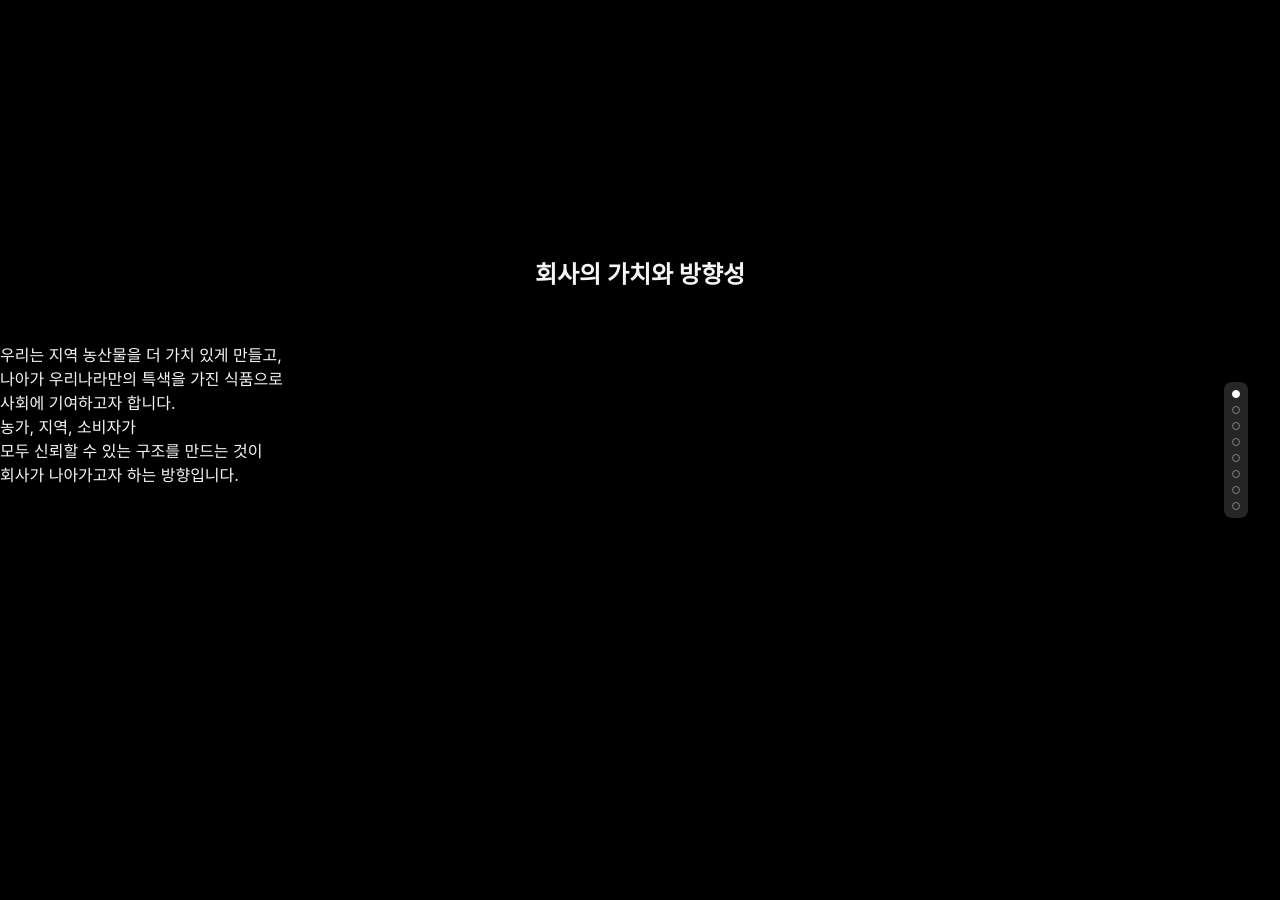
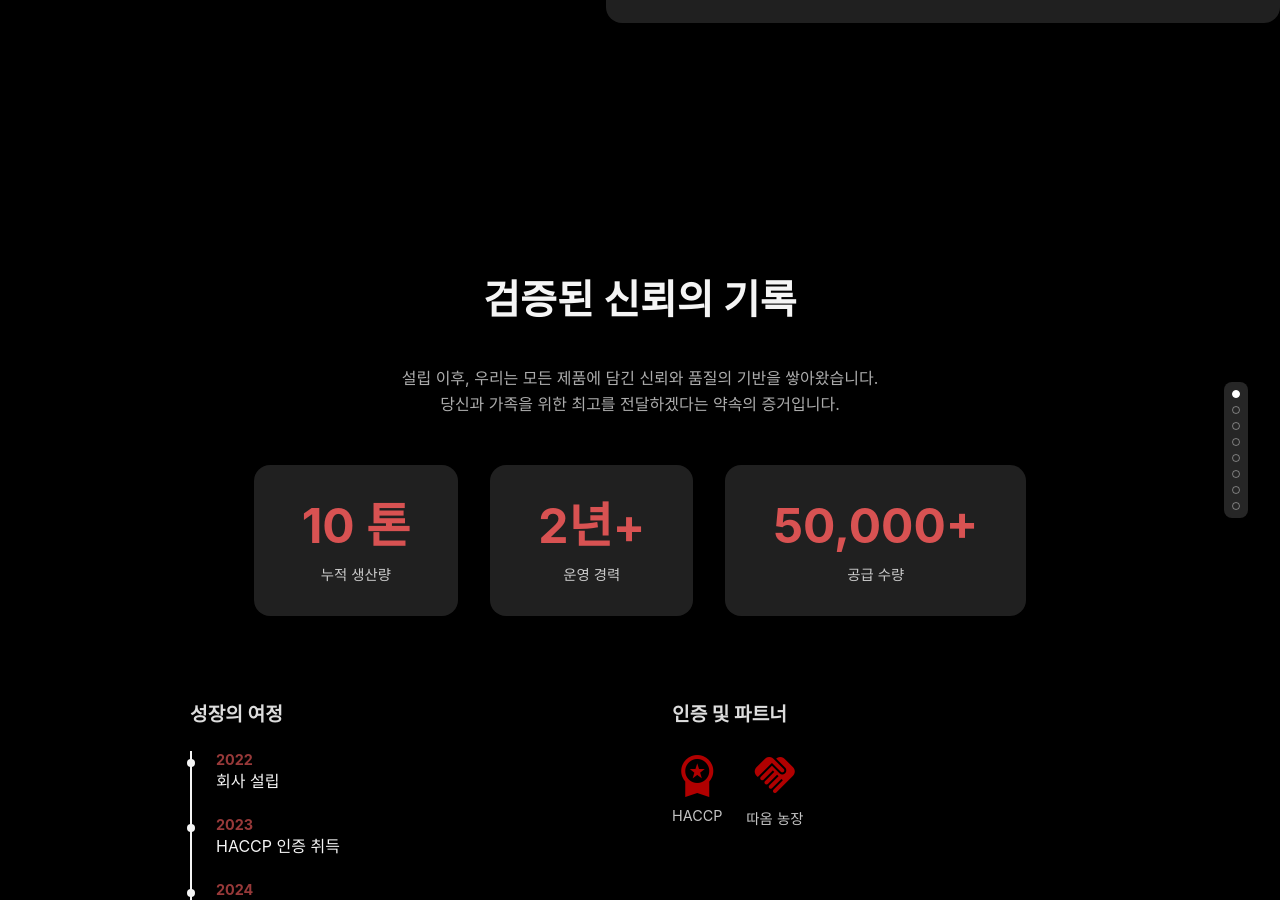
Before and after one commit to MellowCottageWorks/kosim, a Jekyll site: the page built from index.md, in a window 1280 px wide and 900 px high, scrolled down 5417 px. Built offline with Jekyll 4.4.1, drawn with Linux system fonts in a browser that asks for light colours; grey boxes are pictures that could not be loaded.

Commit message:
apply design for 7 and 8th page

```diff
--- a/_includes/content/values.md
+++ b/_includes/content/values.md
@@ -1,9 +1,51 @@
-## 회사의 가치와 방향성
+## 검증된 신뢰의 기록
 
-우리는 지역 농산물을 더 가치 있게 만들고,
-나아가 우리나라만의 특색을 가진 식품으로
-사회에 기여하고자 합니다.
+<p class="subtitle">설립 이후, 우리는 모든 제품에 담긴 신뢰와 품질의 기반을 쌓아왔습니다.<br>당신과 가족을 위한 최고를 전달하겠다는 약속의 증거입니다.</p>
 
-농가, 지역, 소비자가
-모두 신뢰할 수 있는 구조를 만드는 것이
-회사가 나아가고자 하는 방향입니다.
+<div class="stats">
+    <div class="stat">
+        <strong>10 톤</strong>
+        <span>누적 생산량</span>
+    </div>
+    <div class="stat">
+        <strong>2년+</strong>
+        <span>운영 경력</span>
+    </div>
+    <div class="stat">
+        <strong>50,000+</strong>
+        <span>공급 수량</span>
+    </div>
+</div>
+
+<div class="two-columns">
+    <div class="journey">
+        <h3>성장의 여정</h3>
+        <ul class="timeline">
+            <li>
+                <span class="year">2022</span>
+                <span class="title">회사 설립</span>
+            </li>
+            <li>
+                <span class="year">2023</span>
+                <span class="title">HACCP 인증 취득</span>
+            </li>
+            <li>
+                <span class="year">2024</span>
+                <span class="title">토마토즙 10톤 생산 달성</span>
+            </li>
+        </ul>
+    </div>
+    <div class="certifications">
+        <h3>인증 및 파트너</h3>
+        <div class="badges">
+            <div class="badge">
+                <span class="material-icons">workspace_premium</span>
+                <span class="label">HACCP</span>
+            </div>
+            <div class="badge">
+                <span class="material-icons">handshake</span>
+                <span class="label">따옴 농장</span>
+            </div>
+        </div>
+    </div>
+</div>
--- a/_includes/head.html
+++ b/_includes/head.html
@@ -26,6 +26,6 @@
 <meta name="viewport" content="width=device-width, initial-scale=1, viewport-fit=cover">
 
 <link rel="stylesheet" href="./stylesheet/main.css">
-<link href="https://fonts.googleapis.com/icon?family=Material+Icons:FILL@0..1&icon_names=verified_user,precision_manufacturing,factory,check_circle" rel="stylesheet">
+<link href="https://fonts.googleapis.com/icon?family=Material+Icons:FILL@0..1&icon_names=verified_user,precision_manufacturing,factory,check_circle,workspace_premium,handshake" rel="stylesheet">
 
 <!--<script src="./script/your.js"></script>-->
--- a/stylesheet/main.css
+++ b/stylesheet/main.css
@@ -383,6 +383,13 @@ body main article#process > p:last-of-type {
   text-align: center;
   opacity: 0;
 }
+body main article#featured-product {
+  display: flex;
+  flex-flow: column nowrap;
+  justify-content: center;
+  align-items: center;
+  min-height: 100vh;
+}
 body main article#featured-product blockquote, body main article#featured-product h2 {
   display: none;
 }
@@ -390,6 +397,7 @@ body main article#featured-product div.product {
   display: flex;
   flex-flow: row nowrap;
   height: 60vh;
+  width: 100%;
 }
 @media screen and (max-width: 768px) {
   body main article#featured-product div.product {
@@ -459,6 +467,165 @@ body main article#featured-product div.product > div:first-of-type div.points di
   flex: 0 0 40%;
   margin-top: 0.5rem;
 }
+body main article#values-and-direction {
+  display: flex;
+  flex-flow: column nowrap;
+  align-items: center;
+  box-sizing: border-box;
+}
+body main article#values-and-direction h2 {
+  font-size: 2.5rem;
+  margin-bottom: 0.5rem;
+}
+@media screen and (max-width: 768px) {
+  body main article#values-and-direction h2 {
+    font-size: 1.8rem;
+  }
+}
+body main article#values-and-direction .subtitle {
+  text-align: center;
+  max-width: 600px;
+  margin-bottom: 3rem;
+  line-height: 1.6;
+}
+body main article#values-and-direction .stats {
+  display: flex;
+  flex-flow: row wrap;
+  justify-content: center;
+  gap: 2rem;
+  margin-bottom: 4rem;
+}
+@media screen and (max-width: 768px) {
+  body main article#values-and-direction .stats {
+    gap: 1rem;
+  }
+}
+body main article#values-and-direction .stats .stat {
+  display: flex;
+  flex-flow: column nowrap;
+  align-items: center;
+  text-align: center;
+  padding: 2rem 3rem;
+  border-radius: 1rem;
+}
+@media screen and (max-width: 768px) {
+  body main article#values-and-direction .stats .stat {
+    padding: 1.5rem 2rem;
+  }
+}
+body main article#values-and-direction .stats .stat strong {
+  font-size: 3rem;
+  line-height: 1.2;
+}
+@media screen and (max-width: 768px) {
+  body main article#values-and-direction .stats .stat strong {
+    font-size: 2rem;
+  }
+}
+body main article#values-and-direction .stats .stat span {
+  font-size: 0.9rem;
+  margin-top: 0.5rem;
+}
+body main article#values-and-direction .two-columns {
+  display: flex;
+  flex-flow: row nowrap;
+  gap: 4rem;
+  width: 100%;
+  max-width: 900px;
+  justify-content: center;
+}
+@media screen and (max-width: 768px) {
+  body main article#values-and-direction .two-columns {
+    flex-flow: column nowrap;
+    gap: 3rem;
+    align-items: center;
+  }
+}
+body main article#values-and-direction .two-columns .journey, body main article#values-and-direction .two-columns .certifications {
+  flex: 1 1 50%;
+}
+@media screen and (max-width: 768px) {
+  body main article#values-and-direction .two-columns .journey, body main article#values-and-direction .two-columns .certifications {
+    flex: 1 1 auto;
+    width: 100%;
+    max-width: 400px;
+  }
+}
+body main article#values-and-direction .two-columns .journey h3, body main article#values-and-direction .two-columns .certifications h3 {
+  font-size: 1.2rem;
+  margin-bottom: 1.5rem;
+}
+body main article#values-and-direction .two-columns .journey .timeline {
+  list-style: none;
+  padding-left: 0;
+  margin: 0;
+  border-left: 2px solid currentColor;
+  padding-left: 1.5rem;
+}
+body main article#values-and-direction .two-columns .journey .timeline li {
+  position: relative;
+  margin-bottom: 1.5rem;
+}
+body main article#values-and-direction .two-columns .journey .timeline li::before {
+  content: "";
+  position: absolute;
+  left: calc(-1.5rem - 5px);
+  top: 0.5rem;
+  width: 8px;
+  height: 8px;
+  border-radius: 50%;
+  background-color: currentColor;
+}
+body main article#values-and-direction .two-columns .journey .timeline li .year {
+  display: block;
+  font-weight: bold;
+  font-size: 0.9rem;
+  opacity: 0.7;
+}
+body main article#values-and-direction .two-columns .journey .timeline li .title {
+  display: block;
+  font-size: 1rem;
+}
+body main article#values-and-direction .two-columns .certifications .badges {
+  display: flex;
+  flex-flow: row wrap;
+  gap: 1.5rem;
+}
+body main article#values-and-direction .two-columns .certifications .badges .badge {
+  display: flex;
+  flex-flow: column nowrap;
+  align-items: center;
+  gap: 0.5rem;
+}
+body main article#values-and-direction .two-columns .certifications .badges .badge .material-icons {
+  font-size: 3rem;
+}
+body main article#values-and-direction .two-columns .certifications .badges .badge .label {
+  font-size: 0.9rem;
+}
+body main article#contact {
+  position: relative;
+  min-height: 100vh;
+  overflow: hidden;
+}
+body main article#contact::before {
+  content: "";
+  position: absolute;
+  top: -10%;
+  left: -2%;
+  width: 110%;
+  height: 110%;
+  background-image: linear-gradient(to right, rgba(0, 0, 0, 0.05) 0%, black 45%), url(/image/mockups.jpg);
+  background-size: 100% auto, contain;
+  background-position: center center, left center;
+  background-repeat: no-repeat;
+  background-color: black;
+  z-index: 0;
+}
+body main article#contact > * {
+  position: relative;
+  z-index: 1;
+}
 body main article#contact .contact-flex {
   display: flex;
   flex-flow: column wrap;
@@ -480,6 +647,13 @@ body main article#contact .contact-flex .contact {
 }
 body main article#contact .contact-flex form {
   max-width: 600px;
+  position: relative;
+  padding-left: 4rem;
+}
+@media screen and (max-width: 1024px) {
+  body main article#contact .contact-flex form {
+    padding-left: 0;
+  }
 }
 body main article#contact .contact-flex form p {
   margin-bottom: 1.5rem;
@@ -1018,6 +1192,36 @@ body main article#featured-product div.product > div:first-of-type ul li:before
   color: #b10000;
   font-variation-settings: "FILL" 1;
 }
+body main article#values-and-direction .subtitle {
+  color: rgba(245, 245, 245, 0.7);
+}
+body main article#values-and-direction .stats .stat {
+  background-color: rgba(64, 64, 64, 0.5);
+}
+body main article#values-and-direction .stats .stat strong {
+  color: #d85252;
+}
+body main article#values-and-direction .stats .stat span {
+  color: rgba(245, 245, 245, 0.8);
+}
+body main article#values-and-direction .two-columns h3 {
+  color: rgba(245, 245, 245, 0.9);
+}
+body main article#values-and-direction .two-columns .timeline {
+  border-left-color: #b10000;
+}
+body main article#values-and-direction .two-columns .timeline li::before {
+  background-color: #b10000;
+}
+body main article#values-and-direction .two-columns .timeline .year {
+  color: #d85252;
+}
+body main article#values-and-direction .two-columns .certifications .badges .badge .material-icons {
+  color: #b10000;
+}
+body main article#values-and-direction .two-columns .certifications .badges .badge .label {
+  color: rgba(245, 245, 245, 0.8);
+}
 body main article#contact form section label input[type=text], body main article#contact form section label input[type=tel], body main article#contact form section label textarea,
 body main article#contact form section label input[type=file] {
   border: 1px solid dimgray;
```
Also changed, not shown: scss/_layout.scss (+184 -0 lines), scss/main.scss (+42 -0 lines), 1 other file.
